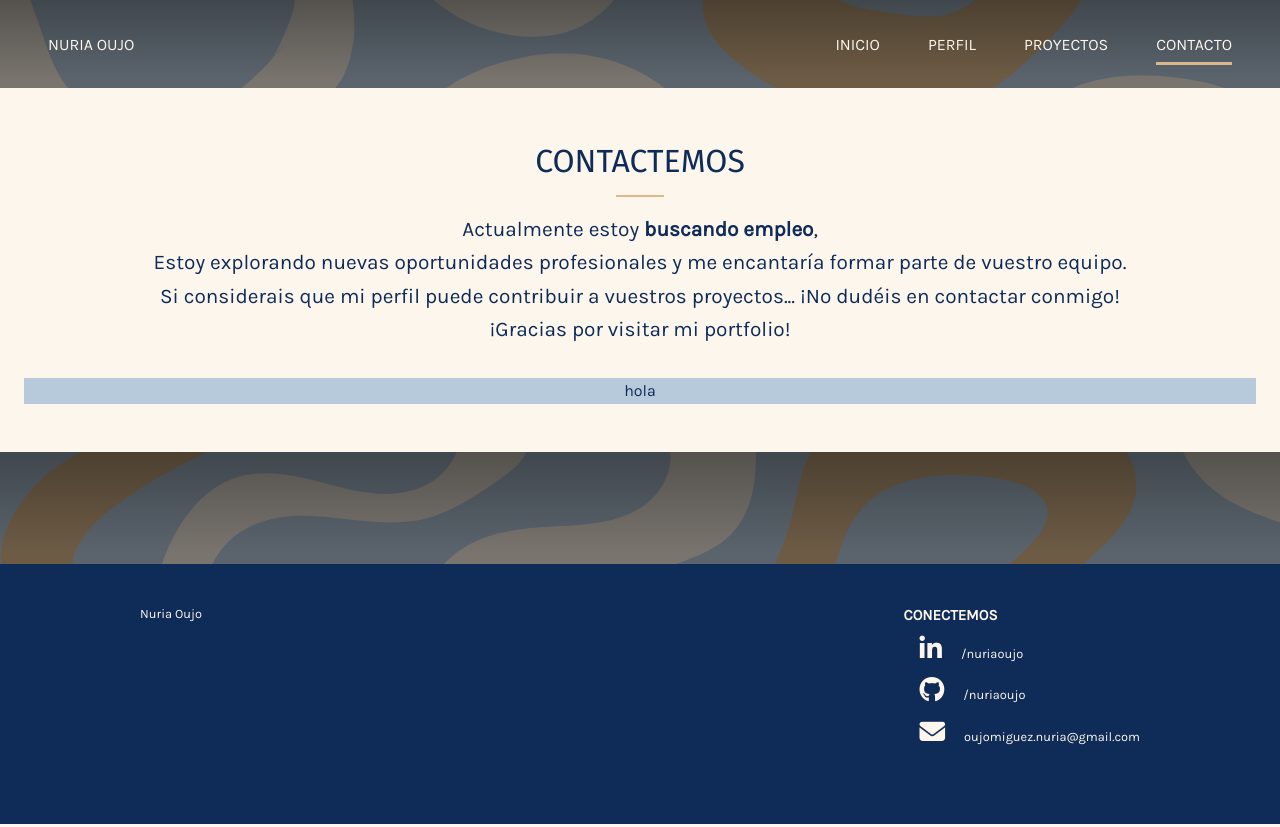
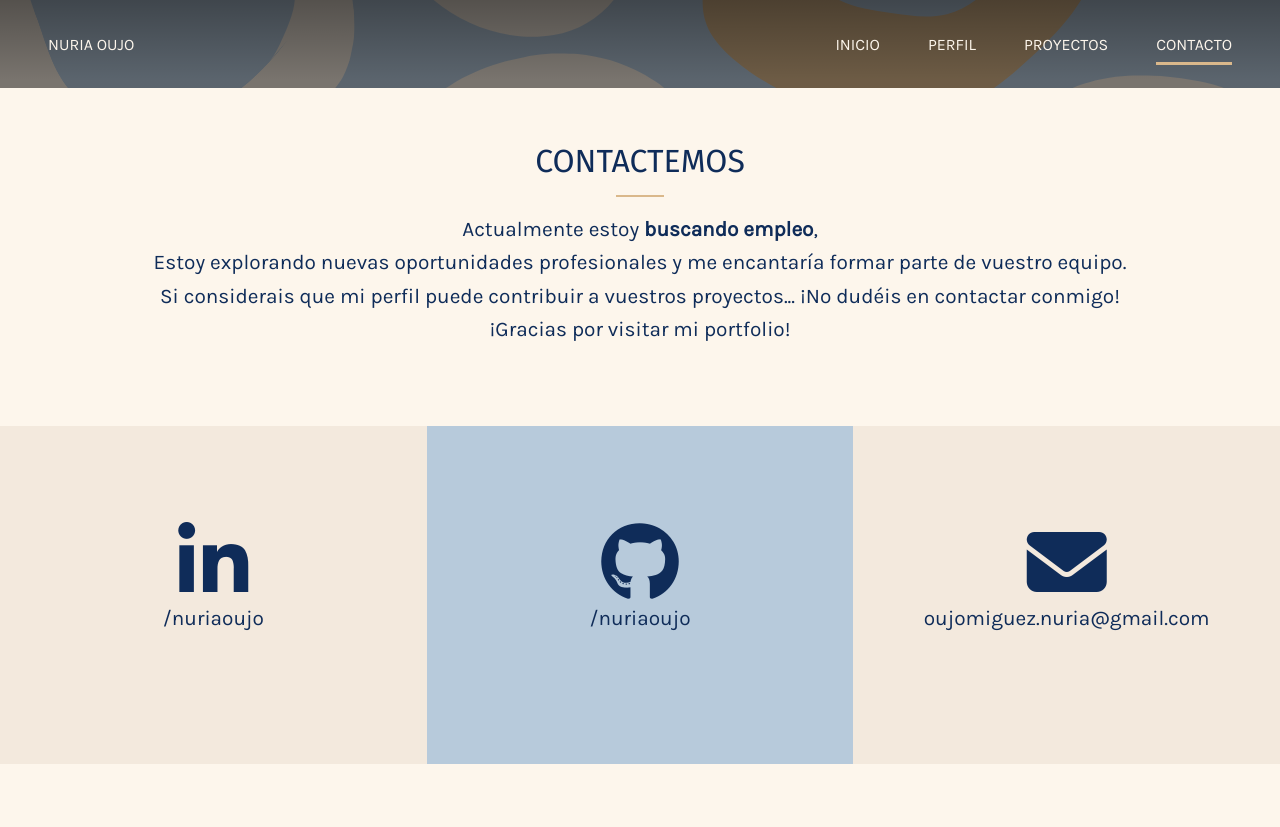
Before and after one commit to nuriaoujo/my-portfolio, a plain HTML site: page dist/contact.html in a window 1280 px wide. Shown: the top 827 px of the page. Drawn offline with Linux system fonts and the light colour scheme.

Commit message:
contact page changed

```diff
--- a/dist/contact.html
+++ b/dist/contact.html
@@ -31,9 +31,9 @@
     </header>
 
     <!-- Section A: Contact form -->
-    <section id="contact-a" class="text-center py-3">
-        <div class="container">
-            <h2 class="section-title">Contactemos</h2>
+    <section id="contact-a" class="text-center">
+        <div>
+            <h2 class="section-title py-3">Contactemos</h2>
             <div class="bottom-line"></div>
             <p class="lead">
                 Actualmente estoy <strong>buscando empleo</strong>,
@@ -58,8 +58,25 @@
                 <button class="btn-dark" type="submit">Enviar</button>
             </form> -->
 
-            <div>
-                <div class="bg-contrast">hola</div>
+            <div class="section-contact py-3">
+                <div class="bg-medium">
+                    <a href="https://www.linkedin.com/in/nuriaoujo/" target="_blank">
+                        <i class="icon fab fa-linkedin-in fa-5x"></i>
+                    </a>
+                    <p class="lead">/nuriaoujo</p>
+                </div>
+                <div class="bg-contrast">
+                    <a href="https://github.com/nuriaoujo" target="_blank">
+                        <i class="icon fab fa-github fa-5x"></i>
+                    </a>
+                    <p class="lead">/nuriaoujo</p>
+                </div>
+                <div class="bg-medium">
+                    <a href="mailto: oujomiguez.nuria@gmail.com" target="_blank">
+                        <i class="icon fas fa-envelope fa-5x"></i>
+                    </a>
+                    <p class="lead">oujomiguez.nuria@gmail.com</p>
+                </div>
             </div>
         </div>
     </section>
--- a/scss/main.scss
+++ b/scss/main.scss
@@ -406,6 +406,22 @@ img {
             button[type='submit'] {
                 width: 25%;
             }
+
+            .section-contact {
+                display: grid;
+                grid-template-columns: repeat(3, 1fr);
+                margin-bottom: 3rem;
+                cursor: pointer;
+
+                div {
+                    padding: 6rem 0;
+                    i {
+                        transition: all 0.4s;
+                        &:hover { transform: scale(1.2); }
+                    }
+
+                }
+            }
         }
 
         &-b {
```
Also changed, not shown: dist/css/main.css.
